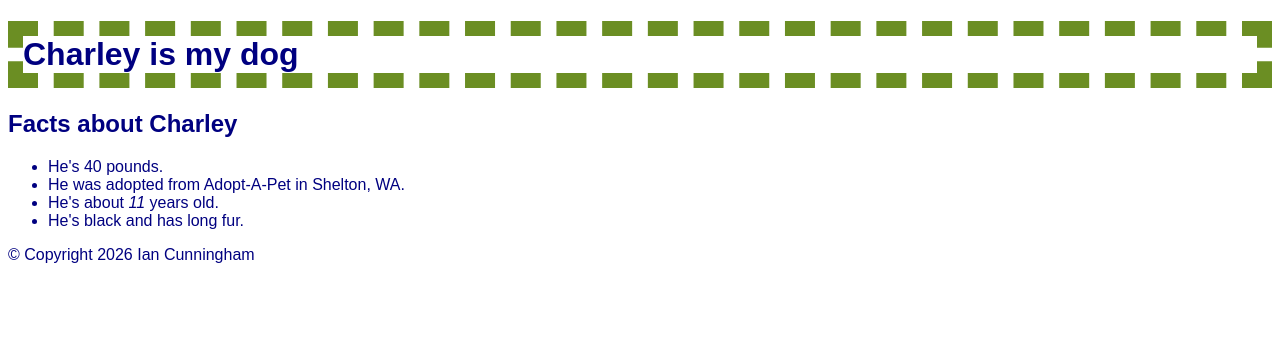
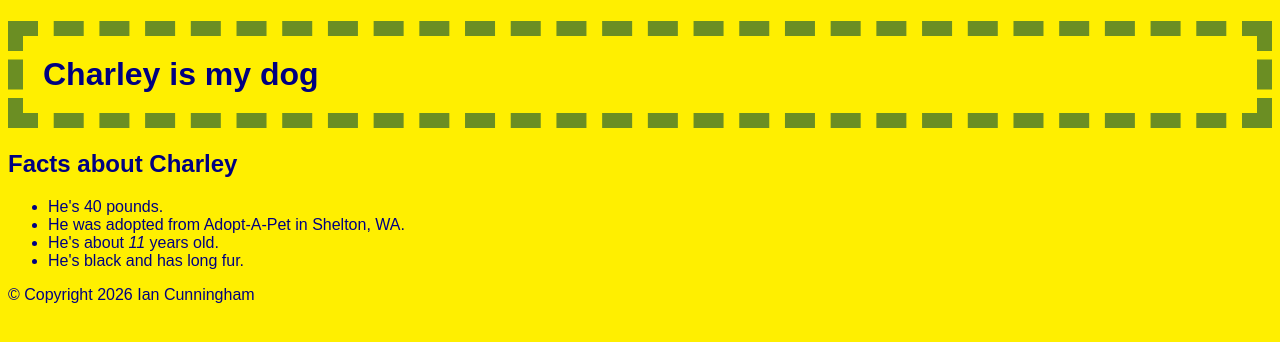
Before and after one commit to iancunningham2-netizen/Module-5-Fugly, a plain HTML site: page index.html in a window 1280 px wide. Drawn offline with Linux system fonts and the light colour scheme.

Commit message:
Add background color and fix padding in h1 style

```diff
--- a/style.css
+++ b/style.css
@@ -3,13 +3,14 @@ body {
     font-family: Arial, sans-serif;
     font-size: 1em;
     color: navy;
+    background-color: rgb(255, 239, 0);
     }
 
 /* type selector */
 h1 {
     border: 15px dashed olivedrab;
-    padding: 20px
-    background-color: rgb(255, 239, 0);
+    padding: 20px;
+
     font-size: 2em;
 }
 
```
